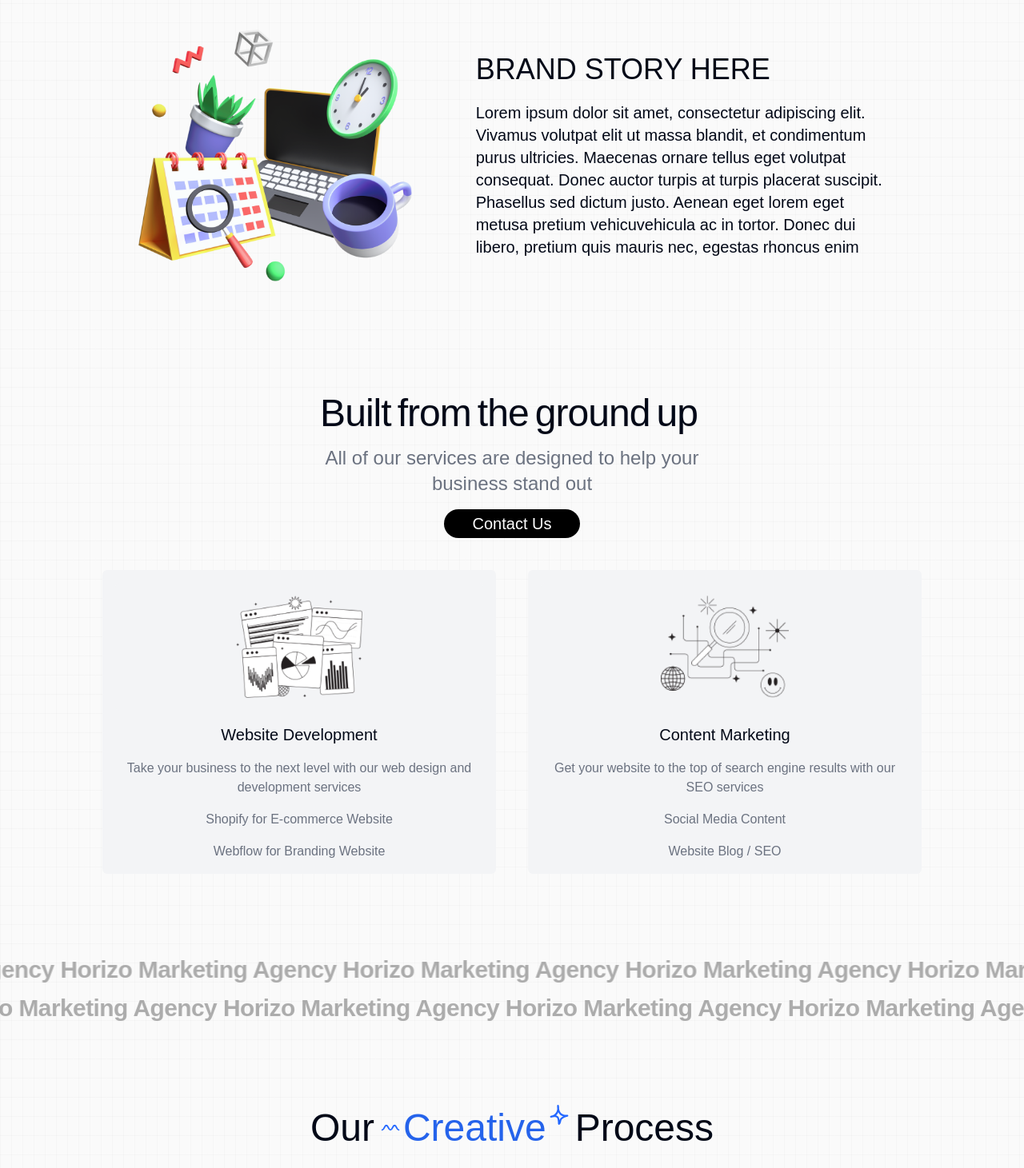
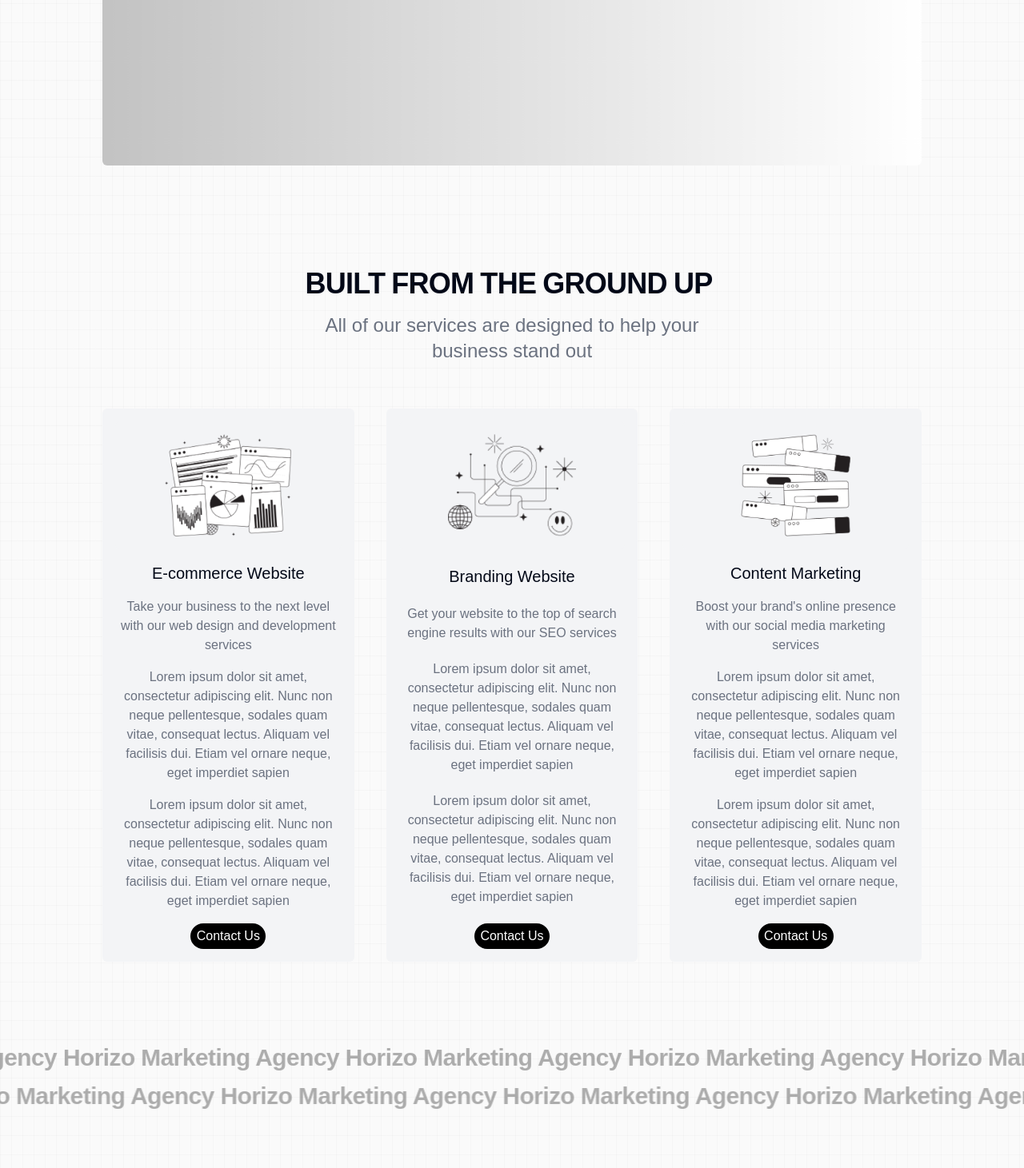
Before and after one commit to cody-ellington/hrzmkt, a Next.js app: page / in a window 1280 px wide. Shown: the part 860-2321 px from the top of the page at 80% size. Built offline with nearby package versions, Linux system fonts and the light colour scheme.

Commit message:
update #4

```diff
--- a/app/page.tsx
+++ b/app/page.tsx
@@ -22,30 +22,34 @@ import { BlurFadeDemo } from "@/components/demos/blur-fade-demo";
 const services = [
   {
     icon: "/images/s_6.png",
-    title: "Website Development",
+    title: "E-commerce Website",
     description:
       "Take your business to the next level with our web design and development services",
     subDes1:
-      "Shopify for E-commerce Website",
+      "Lorem ipsum dolor sit amet, consectetur adipiscing elit. Nunc non neque pellentesque, sodales quam vitae, consequat lectus. Aliquam vel facilisis dui. Etiam vel ornare neque, eget imperdiet sapien",
     subDes2:
-      "Webflow for Branding Website",
+      "Lorem ipsum dolor sit amet, consectetur adipiscing elit. Nunc non neque pellentesque, sodales quam vitae, consequat lectus. Aliquam vel facilisis dui. Etiam vel ornare neque, eget imperdiet sapien",
   },
   {
     icon: "/images/s_1.png",
-    title: "Content Marketing",
+    title: "Branding Website",
     description:
       "Get your website to the top of search engine results with our SEO services",
     subDes1:
-      "Social Media Content",
+      "Lorem ipsum dolor sit amet, consectetur adipiscing elit. Nunc non neque pellentesque, sodales quam vitae, consequat lectus. Aliquam vel facilisis dui. Etiam vel ornare neque, eget imperdiet sapien",
     subDes2:
-      "Website Blog / SEO",
+      "Lorem ipsum dolor sit amet, consectetur adipiscing elit. Nunc non neque pellentesque, sodales quam vitae, consequat lectus. Aliquam vel facilisis dui. Etiam vel ornare neque, eget imperdiet sapien",
   },
-  // {
-  //   icon: "/images/s_5.png",
-  //   title: "Content Creation",
-  //   description:
-  //     "Boost your brand's online presence with our social media marketing services",
-  // },
+  {
+    icon: "/images/s_5.png",
+    title: "Content Marketing",
+    description:
+      "Boost your brand's online presence with our social media marketing services",
+    subDes1:
+      "Lorem ipsum dolor sit amet, consectetur adipiscing elit. Nunc non neque pellentesque, sodales quam vitae, consequat lectus. Aliquam vel facilisis dui. Etiam vel ornare neque, eget imperdiet sapien",
+    subDes2:
+      "Lorem ipsum dolor sit amet, consectetur adipiscing elit. Nunc non neque pellentesque, sodales quam vitae, consequat lectus. Aliquam vel facilisis dui. Etiam vel ornare neque, eget imperdiet sapien",
+  },
   // {
   //   icon: "/images/s_3.png",
   //   title: "Social Media Marketing",
@@ -151,8 +155,9 @@ export default function Home() {
         </div>
       </Element>
 
+      {/* HERO SECTION */}
       <main className="md:pb-10">
-        <div className="md:px-0 mx-6 xl:w-4/5 2xl:w-[68%] md:mx-auto py-60">
+        <div className="md:px-0 mx-6 xl:w-4/5 2xl:w-[68%] md:mx-auto py-32">
           <AnimatedShinyTextDemo />
 
           <h1>
@@ -165,50 +170,6 @@ export default function Home() {
             Schedule a call with us to discuss your project and get a quote in
             minutes
           </p>
-
-          {/* <div
-            className="
-                 flex
-                  md:justify-center
-                  items-center
-                  gap-x-4
-                   "
-          >
-            <Link
-              href="/meeting"
-              className="py-3
-            px-10
-            md:px-16
-      md:text-xl
-      hover:bg-[#abcbff]
-      rounded-[6px]
-      border-2
-      border-black
-      dark:border-white
-       bg-[#121212]
-       text-white
-       transition
-       duration-200
-       hover:shadow-[1px_1px_rgba(0,0,0),2px_2px_rgba(0,0,0),3px_3px_rgba(0,0,0),4px_4px_rgba(0,0,0),5px_5px_0px_0px_rgba(0,0,0)] dark:shadow-[1px_1px_rgba(255,255,255),2px_2px_rgba(255,255,255),3px_3px_rgba(255,255,255),4px_4px_rgba(255,255,255),5px_5px_0px_0px_rgba(255,255,255)] "
-            >
-              Book a Call
-            </Link>
-            <Link
-              href={"/showcase"}
-              className="
-              bg-white
-   py-3
-   px-10
-   md:px-16
-      md:text-xl
-        border-4
-        border-black
-        rounded-[6px]
-        hover:shadow-[1px_1px_rgba(0,0,0),2px_2px_rgba(0,0,0),3px_3px_rgba(0,0,0),4px_4px_rgba(0,0,0),5px_5px_0px_0px_rgba(0,0,0)] dark:shadow-[1px_1px_rgba(255,255,255),2px_2px_rgba(255,255,255),3px_3px_rgba(255,255,255),4px_4px_rgba(255,255,255),5px_5px_0px_0px_rgba(255,255,255)]"
-            >
-              Showcase
-            </Link>
-          </div> */}
 
           <div className="grid grid-cols-2 md:grid-cols-4 gap-4 items-center text-left md:justify-items-center md:mx-auto mt-10 md:mt-16">
             <BoxReveal boxColor={"#3b82f6"} duration={0.5}>
@@ -236,86 +197,23 @@ export default function Home() {
               </p>
             </BoxReveal>
           </div>
-
-          {/* <div className="md:flex items-center justify-between gap-y-4 my-10 gap-x-28 mx-auto">
-            <div className="md:w-2/5">
-              <h1 className="text-2xl font-medium text-gray-600 w-4/5">
-                Trusted by fast moving brands worldwide
-              </h1>
-
-              <div className="flex my-6 gap-x-5 w-full">
-                <div>
-                  <h1 className="text-blue-600 text-3xl md:text-5xl">
-                    <NumberTicker value={1000} /> +
-                    <p className="text-gray-500 text-sm md:text-md">
-                      Happy Clients
-                    </p>
-                  </h1>
-                </div>
-
-                <div className="w-px bg-gray-300 self-stretch"></div>
-
-                <div className="flex-1 min-w-0">
-                  <h1 className="text-blue-600 text-3xl md:text-5xl whitespace-nowrap overflow-hidden">
-                    <NumberTicker value={100} /> +
-                    <p className="text-gray-500 text-sm md:text-md">
-                      Projects Completed
-                    </p>
-                  </h1>
-                </div>
-              </div>
-            </div>
-
-            <section className="overflow-hidden mt-10 md:w-4/5">
-              <InfiniteMovingLogos
-                speed="slow"
-                direction="left"
-                items={[
-                  {
-                    logo: "/logo/black-long.png",
-                    name: "Logo",
-                  },
-                  {
-                    logo: "/logo/black-long.png",
-                    name: "Logo",
-                  },
-                ]}
-              />
-            </section>
-          </div> */}
         </div>
       </main>
 
+      {/* BRAND STORY */}
       <section>
         <main className="md:flex items-center justify-center space-y-6 md:space-y-0 md:gap-x-20 xl:w-4/5 2xl:w-[68%] mx-auto px-6 md:px-0">
           <Image
-            src={"/images/desk-item.png"}
+            src={"/images/bone_banner.png"}
             width={10000}
             height={10000}
-            className=" md:w-1/3 rounded-md"
+            className="rounded-md"
             alt="image"
           />
-          <div className="flex flex-col gap-y-5 md:w-1/2">
-            <h1 className="text-4xl">BRAND STORY HERE</h1>
-            <div className="text-lg md:text-xl ">
-              Lorem ipsum dolor sit amet, consectetur adipiscing elit. Vivamus volutpat elit ut massa blandit, et condimentum purus ultricies. Maecenas ornare tellus eget volutpat consequat. Donec auctor turpis at turpis placerat suscipit. Phasellus sed dictum justo. Aenean eget lorem eget metusa pretium vehicuvehicula ac in tortor. Donec dui libero, pretium quis mauris nec, egestas rhoncus enim
-            </div>
-            {/* <div className="flex items-center gap-x-1">
-              <IconStarFilled className="text-4xl text-yellow-500" />
-              <IconStarFilled className="text-4xl text-yellow-500" />
-              <IconStarFilled className="text-4xl text-yellow-500" />
-              <IconStarFilled className="text-4xl text-yellow-500" />
-              <IconStarFilled className="text-4xl text-yellow-500" />
-            </div> */}
-
-            {/* <span className="text-xl font-medium">
-              Jordan, Brisson <br />
-              CEO, Atlas Massage
-            </span> */}
-          </div>
         </main>
       </section>
 
+      {/* SERVICES SECTION */}
       <Element name="services">
         <div className="md:px-0 mx-6 xl:w-4/5 2xl:w-[68%] md:mx-auto mt-32">
           <h1>
@@ -325,11 +223,7 @@ export default function Home() {
             All of our services are designed to help your business stand out
           </p>
 
-          <div className="md:text-center py-1 md:w-1/6 mx-auto text-xl md:text-xl rounded-3xl bg-black text-white">
-            <a href="#contact-us">Contact Us</a>
-          </div>
-
-          <div className="grid grid-cols-1 md:grid-cols-2 gap-10 mt-10 ">
+          <div className="grid grid-cols-1 md:grid-cols-3 gap-10 mt-10 ">
             {services.map((service) => (
               <div
                 key={service.title}
@@ -346,16 +240,22 @@ export default function Home() {
                 <p className="text-gray-500">{service.description}</p>
                 <p className="text-gray-500">{service.subDes1}</p>
                 <p className="text-gray-500">{service.subDes2}</p>
+
+                <div className="md:text-center py-1 md:w-1/3 mx-auto rounded-3xl bg-black text-white">
+                  <a className="py-3" href="#contact-us">Contact Us</a>
+                </div>
               </div>
             ))}
           </div>
         </div>
       </Element>
 
-      <section className="py-8 my-16">
+      {/* SCROLLING SECTION */}
+      <section id="showcase" className="py-8 my-16">
         <ScrollBasedVelocityDemo />
       </section>
 
+      {/* SHOWCASE SECTION */}
       <Element name="process">
         <main className="md:px-0 mx-6 md:mx-auto">
           <h1 className="text-3xl md:text-5xl md:text-center font-medium flex items-center gap-x-2 mx-auto justify-center">
@@ -388,20 +288,10 @@ export default function Home() {
             noticed.
           </p>
 
-          <div className="flex flex-col md:flex-row items-center justify-center w-full md:w-1/2 mx-auto">
-            <div className="w-full md:w-1/2 order-2 md:order-1">
-              <AnimatedBeamMultipleOutputDemo />
-            </div>
-            <div className="w-full md:w-1/2 order-1 md:order-2 md:ml-0">
-              <BoxRevealDemo />
-            </div>
-
-          </div>
-
         </main>
       </Element>
 
-      <section id="showcase" className="md:px-0 mx-6 xl:w-4/5 2xl:w-[68%] md:mx-auto">
+      <section className="md:px-0 mx-6 xl:w-4/5 2xl:w-[68%] md:mx-auto">
         <BlurFadeDemo />
       </section>
 
@@ -415,8 +305,8 @@ export default function Home() {
         <LetsMakeThingsHappenSection />
       </section>
 
-      <footer className="bg-[#fafafa] py-10  px-6 md:px-0 md:mx-auto border-t">
-        <div className="flex flex-col  justify-between gap-y-3 xl:w-4/5 2xl:w-[68%] mx-auto">
+      <footer className="bg-[#fafafa] py-10 text-center px-6 md:px-0 md:mx-auto border-t">
+        <div className="flex flex-col gap-y-3 items-center xl:w-4/5 2xl:w-[68%] mx-auto">
           <h1 className="text-3xl md:text-5xl font-medium ">
             <Image
               src={"/logo/black-long.png"}
@@ -426,17 +316,14 @@ export default function Home() {
               alt="image"
             />{" "}
           </h1>
-          {/* <p className="text-left  text-xl  text-gray-500">519-200-5000</p> */}
-          <p className="text-left  text-xl  text-gray-500">
+          <p className="text-left text-xl text-gray-500">Lorem ipsum dolor sit amet</p>
+          <p className="text-left text-sm text-gray-500">
             contact@horizon.marketing
           </p>
         </div>
 
         <div className="flex md:justify-center gap-x-4 mt-10">
           © 2025 Horizo. All Rights Reserved.
-          <Link href="/" className="text-blue-600">
-            Privacy Policy
-          </Link>
         </div>
       </footer>
     </div>
--- a/components/demos/blur-fade-demo.tsx
+++ b/components/demos/blur-fade-demo.tsx
@@ -7,30 +7,35 @@ const works = [
     background: "bg-gray-100",
     imageUrl: "/images/shopify1.webp",
     title: "F&B - Expanse",
+    subTitle: "Lorem ipsum dolor sit amet, consectetur adipiscing elit",
     link: "https://themes.shopify.com/themes/expanse/styles/contemporary/preview",
   },
   {
     background: "bg-gray-100",
     imageUrl: "/images/shopify2.webp",
     title: "F&B - Combine",
+    subTitle: "Lorem ipsum dolor sit amet, consectetur adipiscing elit",
     link: "https://themes.shopify.com/themes/combine/styles/restaurant/preview",
   },
   {
     background: "bg-gray-100",
     imageUrl: "/images/shopify3.webp",
     title: "F&B - Flow",
+    subTitle: "Lorem ipsum dolor sit amet, consectetur adipiscing elit",
     link: "https://themes.shopify.com/themes/flow/styles/nourish/preview",
   },
   {
     background: "bg-gray-100",
     imageUrl: "/images/shopify4.webp",
     title: "F&B - Modular",
+    subTitle: "Lorem ipsum dolor sit amet, consectetur adipiscing elit",
     link: "https://themes.shopify.com/themes/modular/styles/mayfair/preview",
   },
   {
     background: "bg-gray-100",
     imageUrl: "/images/shopify5.webp",
     title: "F&B - Viola",
+    subTitle: "Lorem ipsum dolor sit amet, consectetur adipiscing elit",
     link: "https://themes.shopify.com/themes/viola/styles/pure/preview",
   },
 
@@ -41,7 +46,7 @@ export function BlurFadeDemo() {
   return (
     <section id="photos">
       <div className="grid md:grid-cols-3 gap-8 mt-10 justify-items-center">
-        {works.map(({ imageUrl, title, link }, idx) => (
+        {works.map(({ imageUrl, title, subTitle, link }, idx) => (
           <BlurFade
             key={title}
             delay={0.25 + idx * 0.05}
@@ -60,7 +65,8 @@ export function BlurFadeDemo() {
                 src={imageUrl}
                 alt={`Random stock image ${idx + 1}`}
               />
-              <h3 className="text-lg font-semibold p-4">{title}</h3>
+              <h3 className="text-lg font-semibold mt-3 text-center">{title}</h3>
+              <div className=" text-center">{subTitle}</div>
             </Link>
           </BlurFade>
         ))}
--- a/components/demos/word-pull-up-demo.tsx
+++ b/components/demos/word-pull-up-demo.tsx
@@ -3,7 +3,7 @@ import WordPullUp from "@/components/magicui/word-pull-up";
 export function WordPullUpDemo() {
   return (
     <WordPullUp
-    className="text-3xl md:text-5xl md:text-center font-medium"
+    className="text-3xl md:text-4xl md:text-center font-bold uppercase"
       words="Built from the ground up"
     />
   );
```
Also changed, not shown: public/images/bone_banner.png (added).
